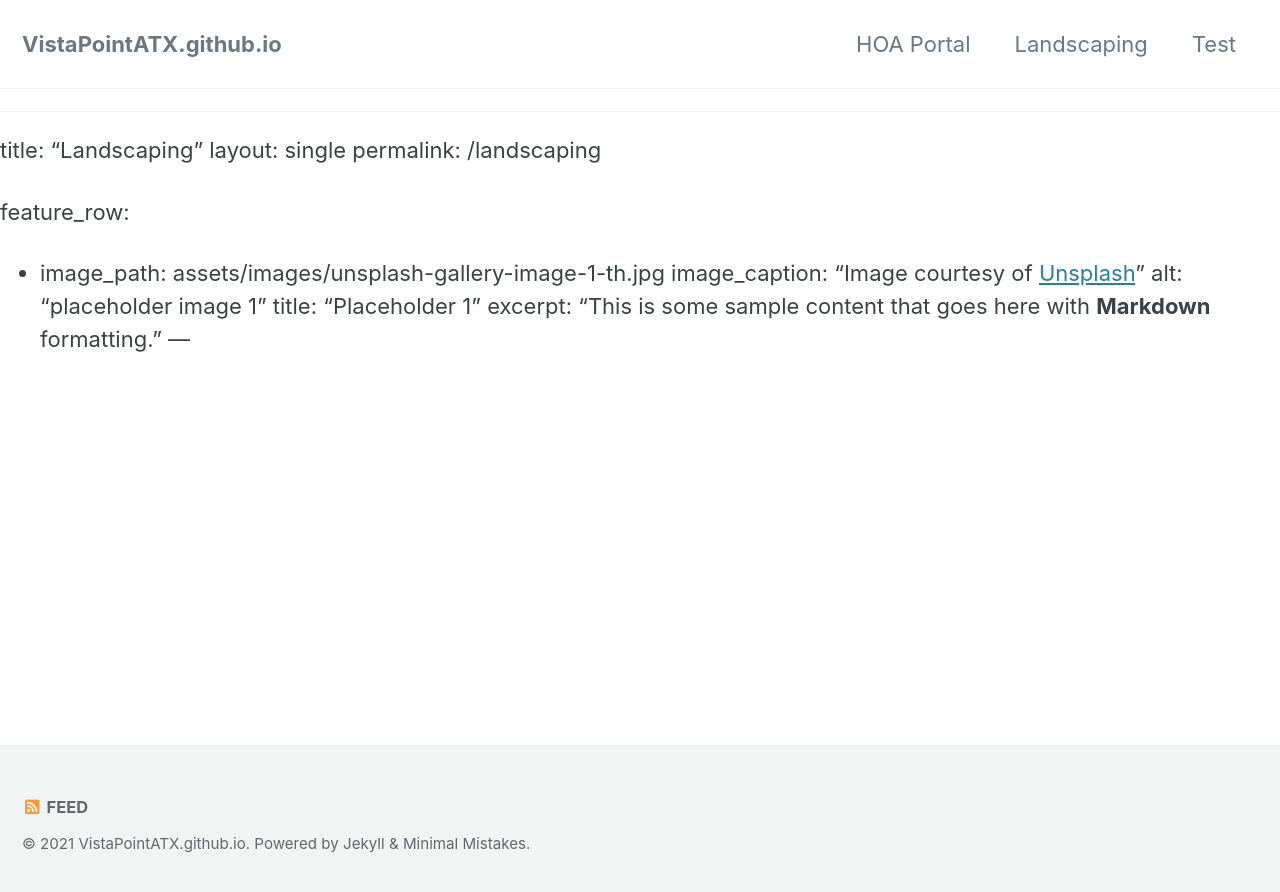
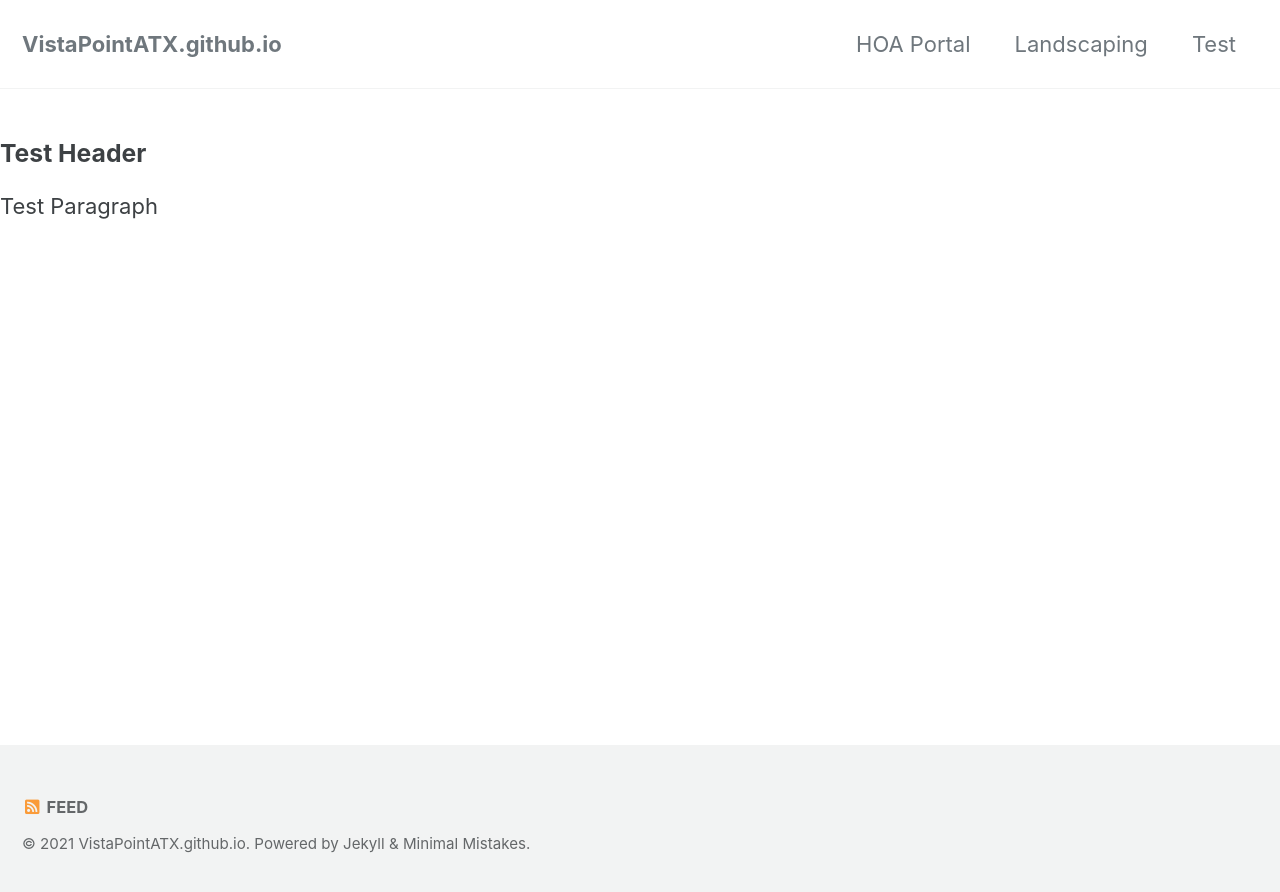
Before and after one commit to VistaPointATX/VistaPointATX.github.io, a Jekyll site: the page built from landscaping.md, in a window 1280 px wide. Shown: the top 892 px of the page. Built offline with Jekyll 4.4.1, drawn with Linux system fonts in a browser that asks for light colours; cached includes are drawn as plain includes; our own code applies the rules of GitHub Pages for plain Markdown files.

Commit message:
Update landscaping.md

```diff
--- a/landscaping.md
+++ b/landscaping.md
@@ -1,7 +1,5 @@
-
 ---
 title: "Landscaping"
-layout: single
 permalink: /landscaping
 
 feature_row:
@@ -11,3 +9,5 @@ feature_row:
     title: "Placeholder 1"
     excerpt: "This is some sample content that goes here with **Markdown** formatting."
 ---
+### Test Header
+Test Paragraph
```
